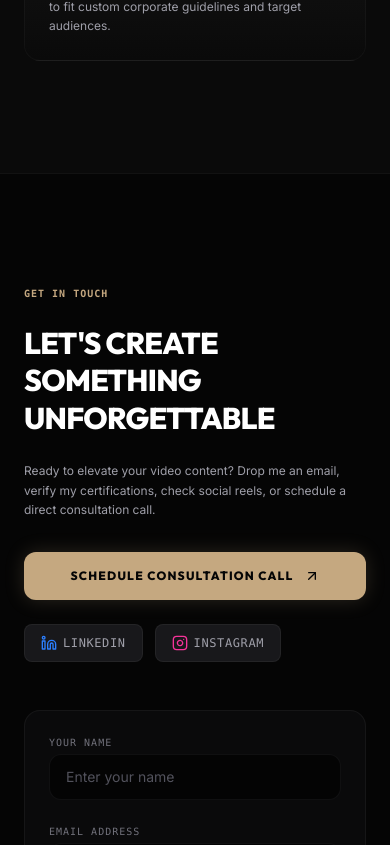
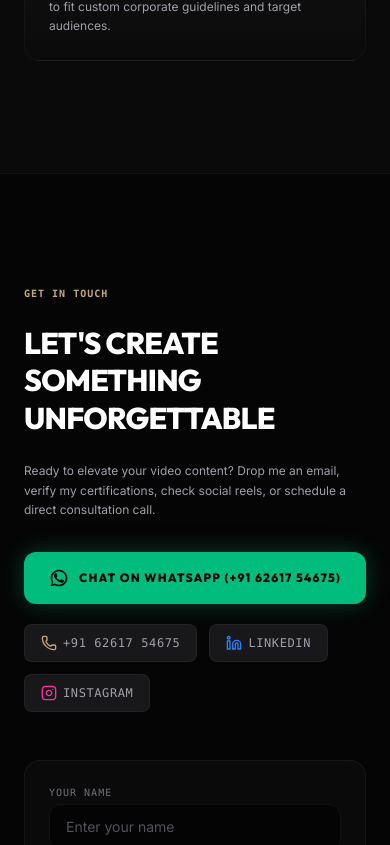
Before and after one commit to Happybhai329/rinku-portfolio, a Next.js app: page / in a window 390 px wide. Shown: the part 11155-12000 px from the top of the page. Built offline with nearby package versions, Linux system fonts and the light colour scheme.

Commit message:
feat: integrate direct WhatsApp chat and phone call buttons for +91 62617 54675

```diff
--- a/src/app/page.tsx
+++ b/src/app/page.tsx
@@ -16,7 +16,8 @@ import {
   BookOpen,
   X,
   Smartphone,
-  Video
+  Video,
+  Phone
 } from "lucide-react";
 
 import { featuredProjects, shortsGallery, Project } from "@/data/projectsData";
@@ -26,6 +27,17 @@ import InteractiveTimeline from "@/components/InteractiveTimeline";
 import CertificateModal from "@/components/CertificateModal";
 
 // Custom SVG components for brand logos because they are removed in Lucide v1.x
+const WhatsAppIcon = (props: React.SVGProps<SVGSVGElement>) => (
+  <svg
+    viewBox="0 0 24 24"
+    fill="currentColor"
+    {...props}
+  >
+    <path d="M17.472 14.382c-.297-.149-1.758-.867-2.03-.967-.273-.099-.471-.148-.67.15-.197.297-.767.966-.94 1.164-.173.199-.347.223-.644.075-.297-.15-1.255-.463-2.39-1.475-.883-.788-1.48-1.761-1.653-2.059-.173-.297-.018-.458.13-.606.134-.133.298-.347.446-.521.151-.172.2-.296.3-.495.099-.198.05-.372-.025-.521-.075-.148-.669-1.611-.916-2.206-.242-.579-.487-.501-.669-.51l-.57-.01c-.198 0-.52.074-.792.372s-1.04 1.016-1.04 2.479 1.065 2.876 1.213 3.074c.149.198 2.095 3.2 5.076 4.487.709.306 1.263.489 1.694.626.712.226 1.36.194 1.872.118.573-.085 1.758-.719 2.006-1.413.248-.695.248-1.29.173-1.414-.074-.124-.272-.198-.57-.347z" />
+    <path d="M12 2C6.477 2 2 6.477 2 12c0 1.891.524 3.66 1.438 5.168L2 22l4.975-1.399A9.954 9.954 0 0 0 12 22c5.523 0 10-4.477 10-10S17.523 2 12 2zm0 18c-1.644 0-3.178-.445-4.502-1.221l-.323-.19-2.957.832.846-2.868-.209-.333A7.954 7.954 0 0 1 4 12c0-4.411 3.589-8 8-8s8 3.589 8 8-3.589 8-8 8z" />
+  </svg>
+);
+
 const InstagramIcon = (props: React.SVGProps<SVGSVGElement>) => (
   <svg
     viewBox="0 0 24 24"
@@ -897,18 +909,26 @@ export default function Home() {
 
               <div className="flex flex-col gap-4">
                 <a
-                  href="https://calendly.com/"
+                  href="https://wa.me/916261754675?text=Hi%20Rinku,%20I%20saw%20your%20portfolio%20and%20would%20like%20to%20discuss%20a%20video%20editing%20project!"
                   target="_blank"
                   rel="noopener noreferrer"
-                  className="inline-flex items-center justify-center gap-2.5 px-6 py-4 bg-gold-500 hover:bg-gold-600 text-dark-950 font-display font-extrabold text-xs uppercase tracking-widest rounded-xl transition-all shadow-[0_0_20px_rgba(197,168,128,0.2)]"
+                  className="inline-flex items-center justify-center gap-2.5 px-6 py-4 bg-emerald-500 hover:bg-emerald-600 text-dark-950 font-display font-extrabold text-xs uppercase tracking-widest rounded-xl transition-all shadow-[0_0_25px_rgba(16,185,129,0.3)]"
                   onMouseEnter={() => setIsHoveredInteractive(true)}
                   onMouseLeave={() => setIsHoveredInteractive(false)}
                 >
-                  Schedule Consultation Call
-                  <ArrowUpRight className="w-4 h-4" />
+                  <WhatsAppIcon className="w-5 h-5 fill-current" />
+                  Chat on WhatsApp (+91 62617 54675)
                 </a>
 
-                <div className="flex gap-3 text-zinc-400 font-mono text-xs uppercase tracking-wider mt-2">
+                <div className="flex flex-wrap gap-3 text-zinc-400 font-mono text-xs uppercase tracking-wider mt-1">
+                  <a
+                    href="tel:+916261754675"
+                    className="flex items-center gap-1.5 hover:text-white transition-colors bg-zinc-900 border border-white/5 px-4 py-2.5 rounded-lg"
+                    onMouseEnter={() => setIsHoveredInteractive(true)}
+                    onMouseLeave={() => setIsHoveredInteractive(false)}
+                  >
+                    <Phone className="w-4 h-4 text-gold-500" /> +91 62617 54675
+                  </a>
                   <a
                     href="https://www.linkedin.com/in/rinku-dhakad-97a55a403/"
                     target="_blank"
```
